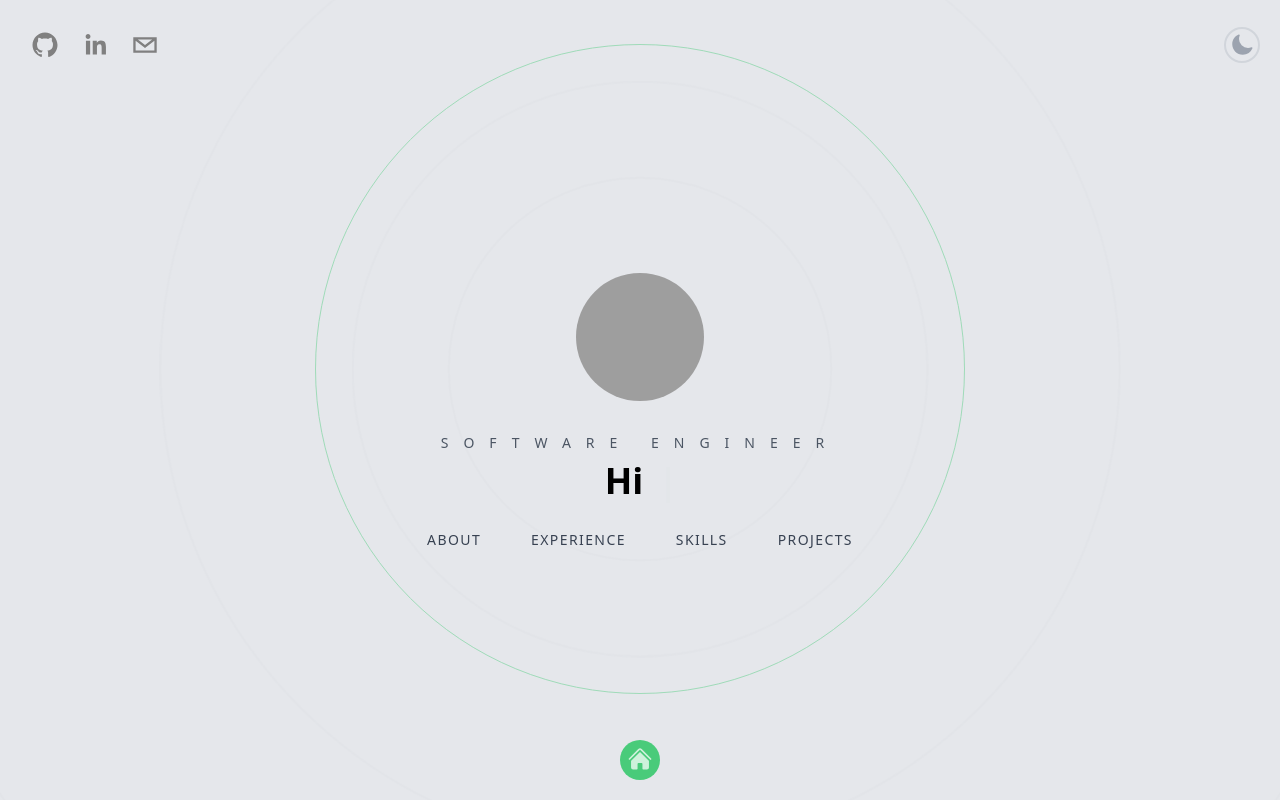
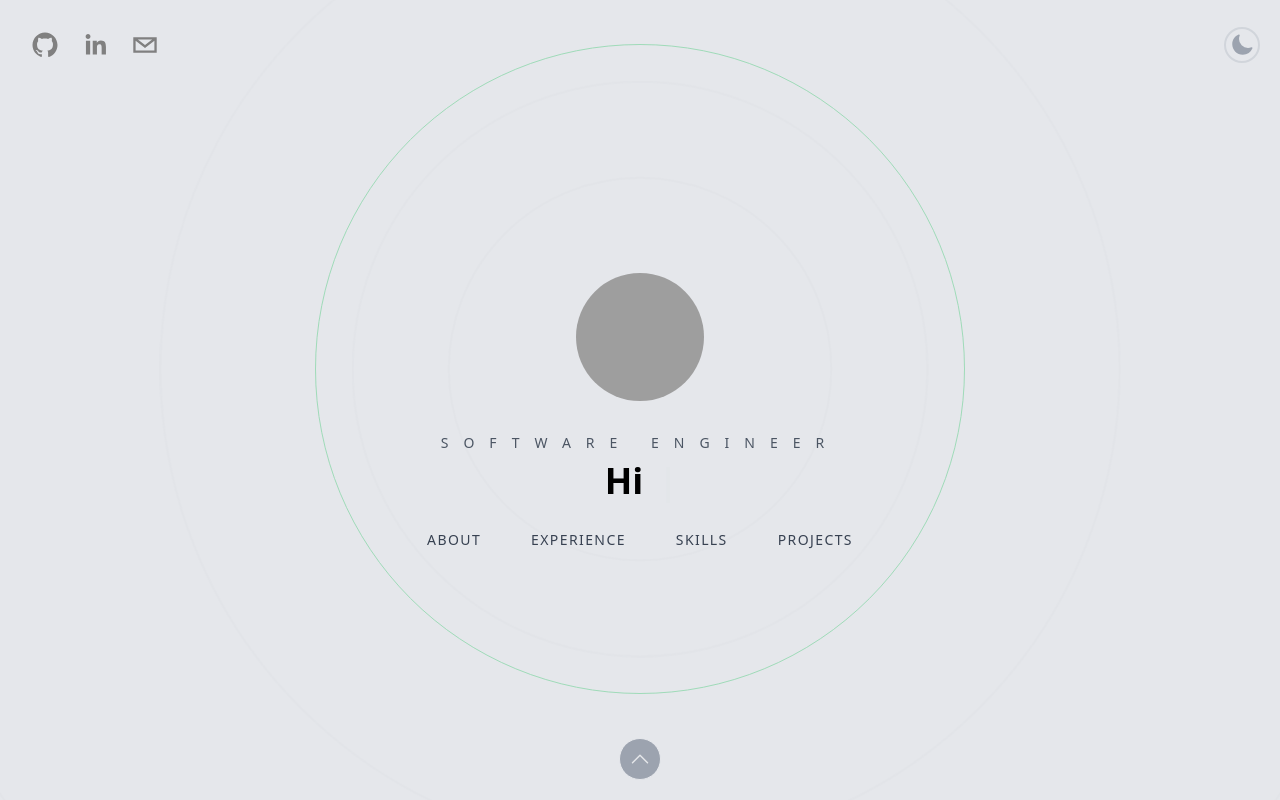
Before and after one commit to akramansari1433/portfolio-v2, a Next.js app: page / in a window 1280 px wide. Built offline with nearby package versions, Linux system fonts and the light colour scheme; grey boxes are pictures that could not be loaded.

Commit message:
minor fix

```diff
--- a/pages/index.tsx
+++ b/pages/index.tsx
@@ -5,7 +5,7 @@ import Hero from "@/components/Hero";
 import Projects from "@/components/Projects";
 import Skills from "@/components/Skills";
 import WorkExperience from "@/components/WorkExperience";
-import { HomeIcon } from "@heroicons/react/24/solid";
+import { ChevronUpIcon } from "@heroicons/react/24/solid";
 import Link from "next/link";
 import React from "react";
 
@@ -48,8 +48,8 @@ export default function Home() {
             <Link href="#hero">
                 <footer className="sticky bottom-5 w-full cursor-pointer">
                     <div className="flex items-center justify-center">
-                        <div className="h-10 w-10 bg-green-500/80 rounded-full flex items-center justify-center">
-                            <HomeIcon className="h-7 w-17 pb-0.5 hover:grayscale-100 text-white animate-pulse" />
+                        <div className="p-2 border bg-gray-400 dark:bg-transparent rounded-full">
+                            <ChevronUpIcon className="h-6 w-6 text-white animate-pulse" />
                         </div>
                     </div>
                 </footer>
```
